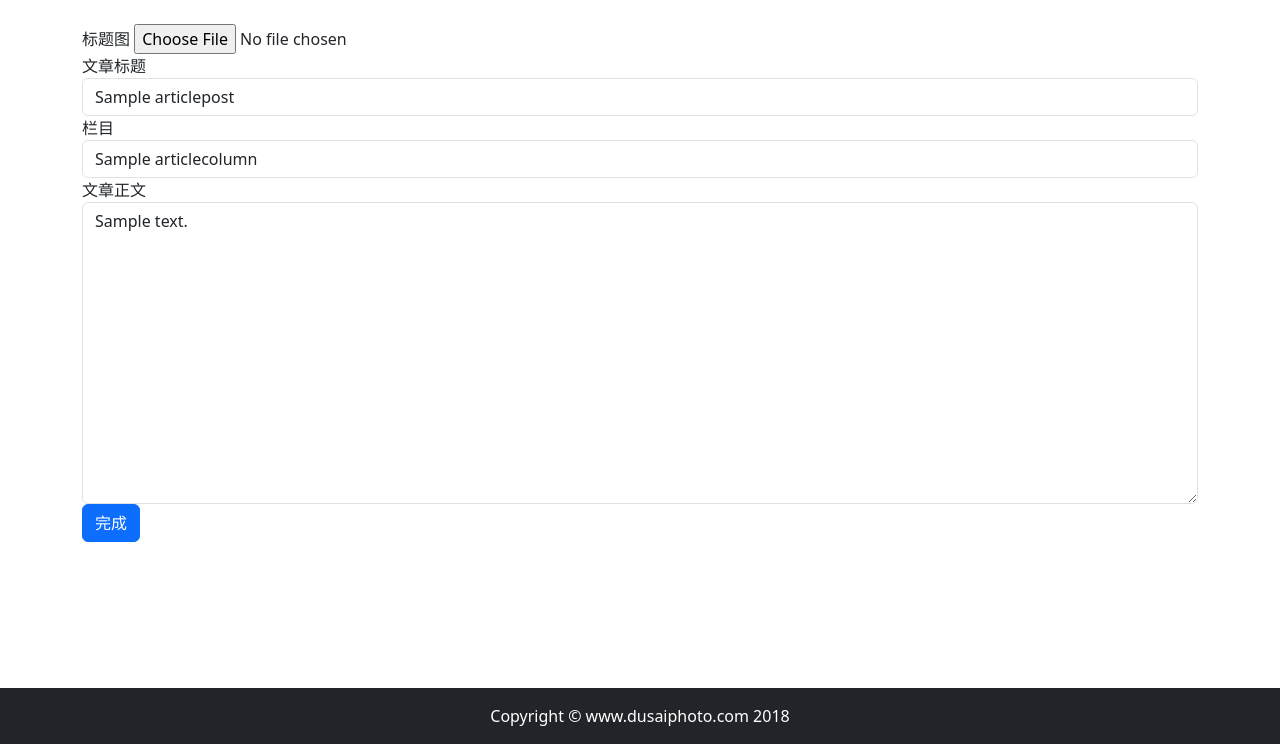
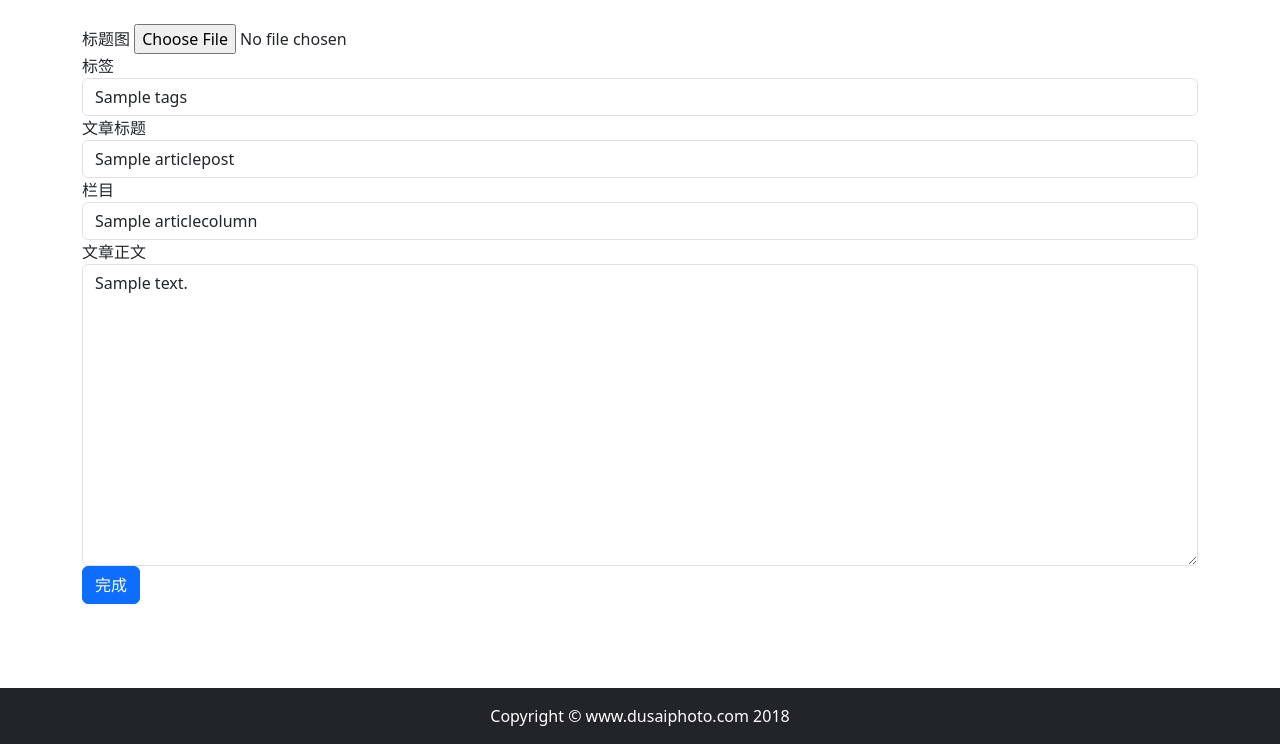
Before and after one commit to crazydiamondaz/django_blog_learn, a Django app: template templates/article/update.html in a window 1280 px wide. Shown: the part 56-800 px from the top of the page. Run offline with Django 3.2, Linux system fonts and the light colour scheme; tables that the repository leaves empty hold one stand-in row (values such as "Sample post"); the template is opened without the code that fills it: values that come from a table or form of the project are taken from there, most other values are stand-ins (such as "Sample title", 1, 10 or a date in 2020); some libraries are stand-ins or nearby versions.

Commit message:
fix:update tags

```diff
--- a/article/views.py
+++ b/article/views.py
@@ -132,8 +132,7 @@ def article_update(request,id):
         if article_post_form.is_valid():
             if request.FILES.get('avatar'):
                 article.avatar = request.FILES.get('avatar')
-            # print(*request.POST.get('tags').split(','))
-            # article.tags.set(*request.POST.get('tags').split(','), clear=True)
+            article.tags.set(request.POST.get('tags').split(','), clear=True)
             article.title = request.POST['title']
             article.body = request.POST['body']
             if request.POST['column'] != 'none':
--- a/templates/article/update.html
+++ b/templates/article/update.html
@@ -13,12 +13,12 @@
                    <input type="file" class="form-control-file" name="avatar" id="avatar">
                 </div>
 
-<!--                &lt;!&ndash; 文章标签&ndash;&gt;-->
-<!--                <div class="form-group">-->
-<!--                     <label for="tags">标签</label>-->
-<!--                     <input type="text" class="form-control col-3" id="tags" name="tags"-->
-<!--                        value="{{ tags }}">-->
-<!--                </div>-->
+                <!-- 文章标签-->
+                <div class="form-group">
+                     <label for="tags">标签</label>
+                     <input type="text" class="form-control col-3" id="tags" name="tags"
+                        value="{{ tags }}">
+                </div>
                 <div class="form-group">
                     <label for="title">文章标题</label>
                     <!-- 在 value 属性中指定文本框的初始值为旧的内容，即 article 对象中的 title 字段 -->
```
